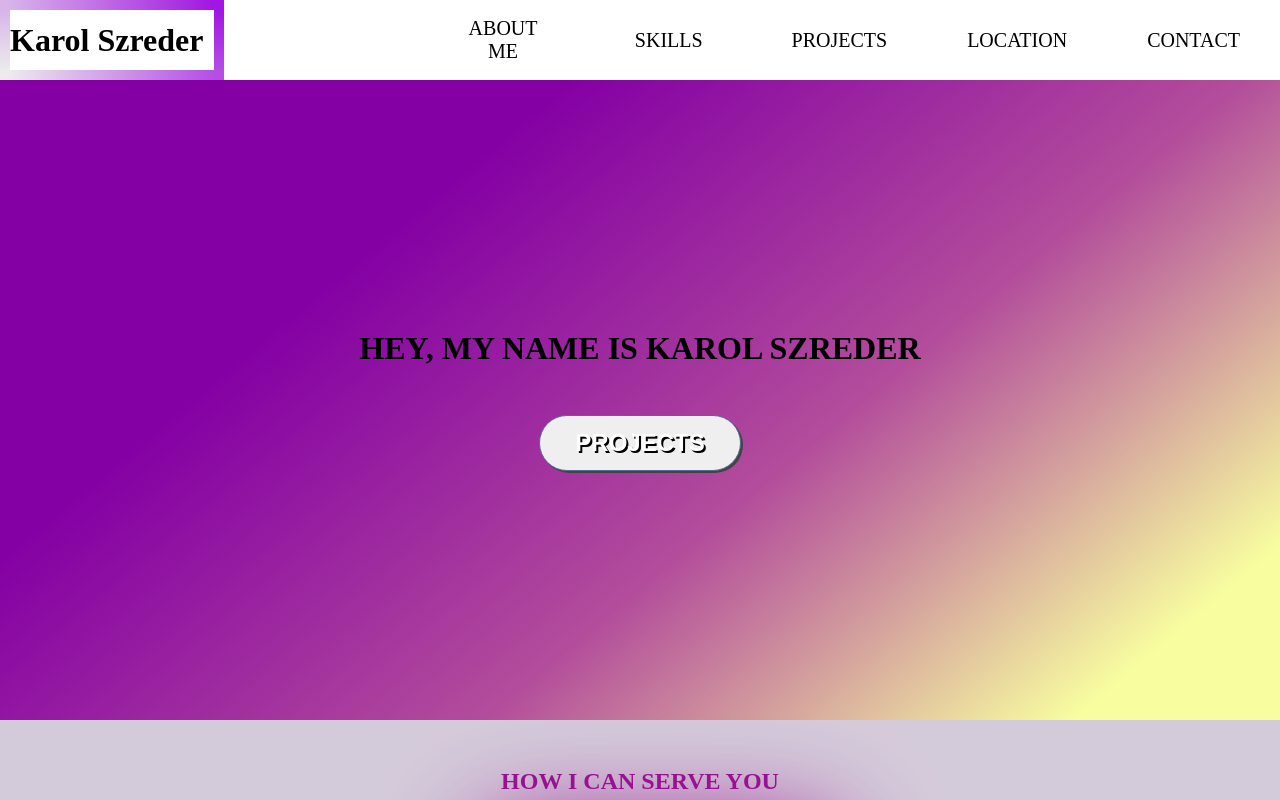
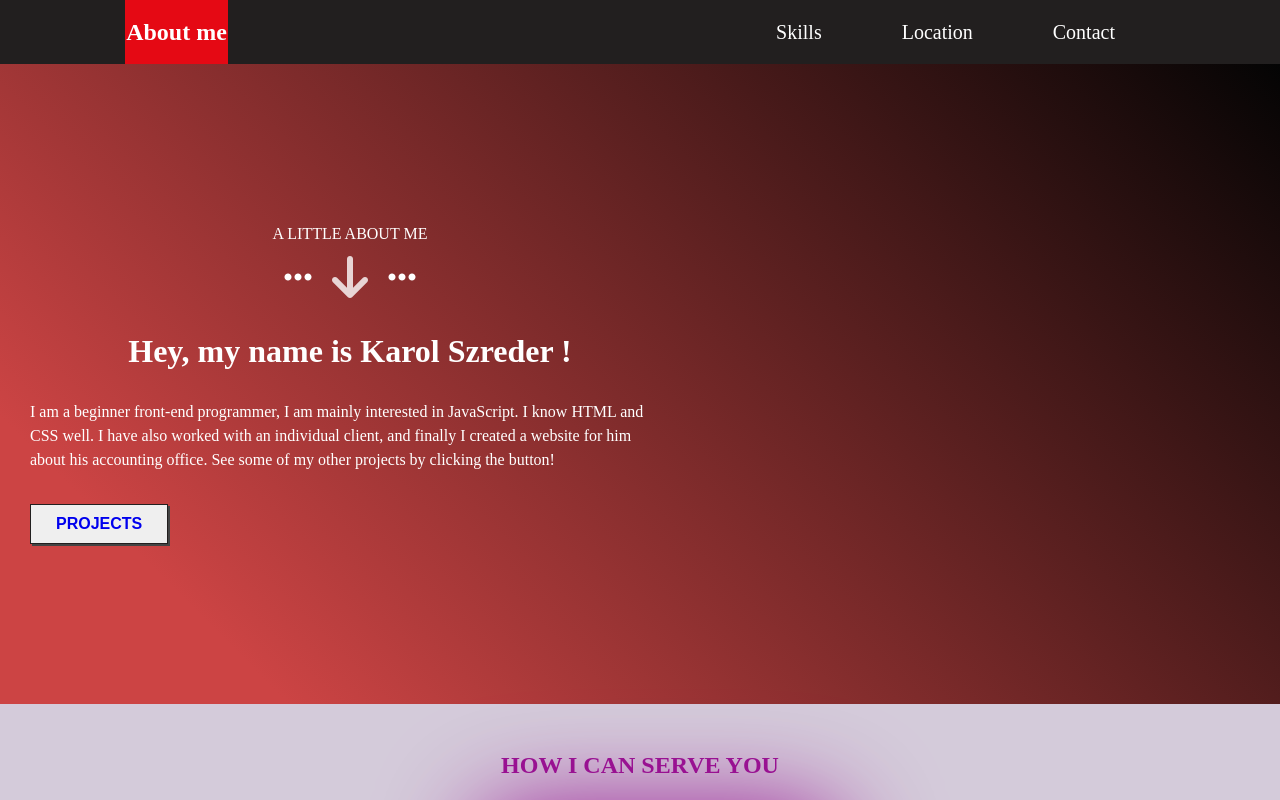
Before and after one commit to szrederkarol1/Final-project, a React (Vite) app: page / in a window 1280 px wide. Shown: the top 800 px of the page. Built offline with nearby package versions, Linux system fonts and the light colour scheme.

Commit message:
Change layout project and fix signUp

```diff
--- a/src/App.jsx
+++ b/src/App.jsx
@@ -17,9 +17,9 @@ const App = () => {
         <Routes>
           <Route path="/" element={<Base />} />;
           <Route path="/Projects" element={<Projects />} />;
-          <Route path="/Projects/SignIn" element={<SignIn />} />;
-          <Route path="/Projects/SignUp" element={<SignUp />} />;
-          <Route path="/Projects/NoteBook" element={<NoteBook />} />;
+          <Route path="/Projects/NoteBook" element={<NoteBook />} />;{" "}
+          <Route path="/Projects/NoteBook/SignIn" element={<SignIn />} />;
+          <Route path="/Projects/NoteBook/SignUp" element={<SignUp />} />;
           <Route path="/Projects/GiveITems" element={<Home />} />;
           <Route
             path="/Projects/GiveItems/logowanie"
--- a/src/components/first_view/Navigation.jsx
+++ b/src/components/first_view/Navigation.jsx
@@ -7,32 +7,54 @@ const Navigation = () => {
     <>
       <div className="top_bar">
         <div className="logo-container">
-          <h1 className="logo">Karol Szreder</h1>
+          <h1 className="logo">About me</h1>
         </div>
         <nav className="navigation">
           <li>
-            <a href="About me">ABOUT ME</a>
+            <a href="#skills">Skills</a>
           </li>
           <li>
-            <a href="#skills">SKILLS</a>
+            <a href="#location">Location</a>
           </li>
           <li>
-            <Link to="/Projects">PROJECTS</Link>
-          </li>
-          <li>
-            <a href="#location">LOCATION</a>
-          </li>
-          <li>
-            <a href="#contact">CONTACT</a>
+            <a href="#contact">Contact</a>
           </li>
         </nav>
       </div>
       <div className="header_container">
         <div className="welcome_site">
-          <h1 className="welcome_title">HEY, MY NAME IS KAROL SZREDER</h1>
-          <button type="submit" className="btn_first_page">
-            PROJECTS
-          </button>
+          <span className="above-arrow">A LITTLE ABOUT ME</span>
+          <div
+            className="dots"
+            style={{
+              display: "flex",
+              justifyContent: "center",
+              alignItems: "center",
+              marginBottom: "2em",
+            }}
+          >
+            <i
+              className="fa-solid fa-ellipsis-vertical fa-rotate-90 fa-2x"
+              style={{ marginRight: "30px" }}
+            ></i>
+            <i className="fa-solid fa-arrow-down fa-fade fa-3x"></i>
+            <i
+              className="fa-solid fa-ellipsis-vertical fa-rotate-90 fa-2x"
+              style={{ marginLeft: "30px" }}
+            ></i>
+          </div>
+          <h1 className="welcome_title">Hey, my name is Karol Szreder !</h1>
+          <span className="about-me-describe">
+            I am a beginner front-end programmer, I am mainly interested in
+            JavaScript. I know HTML and CSS well. I have also worked with an
+            individual client, and finally I created a website for him about his
+            accounting office. See some of my other projects by clicking the button!
+          </span>
+          <div className="btn-container">
+            <button type="submit" className="btn_first_page">
+              <Link className="link-projects" to="/Projects">PROJECTS</Link>
+            </button>
+          </div>
         </div>
       </div>
     </>
--- a/src/components/first_view/Navigation.scss
+++ b/src/components/first_view/Navigation.scss
@@ -17,28 +17,21 @@ $another-weight: 300;
   padding: 0;
   box-sizing: border-box;
   .top_bar {
-    height: 5em;
+    height: 4em;
     width: 100%;
     display: flex;
     justify-content: space-between;
-    background-color: white;
-    @media screen and (max-width: 1150px) {
-      display: block;
-    }
+    padding: 0 125px;
+    background-color: #221f1f;
     .logo-container {
-      border-style: solid;
-      border-width: 10px;
-      border-image: linear-gradient(
-          45deg,
-          rgb(236, 236, 236),
-          rgb(161, 21, 226)
-        )
-        1;
       display: flex;
       align-items: center;
-      width: 14em;
-      @media screen and (max-width: 1150px) {
-        height: 100%;
+      justify-content: center;
+      width: 10%;
+      background-color: #e50914;
+      .logo {
+        color: #ffffff;
+        font-size: 24px;
       }
     }
     .navigation {
@@ -46,36 +39,18 @@ $another-weight: 300;
       list-style-type: none;
       align-items: center;
       font-size: 20px;
-      @media screen and (max-width: 1150px) {
-        display: block;
-        width: 18%;
-        margin: 0;
-      }
-      &:hover {
-        background-color: blueviolet;
-        transition: 0.5s ease-out;
-      }
       li {
         height: 100%;
         width: 100%;
         @include flex;
         text-align: center;
         margin: 2em;
-        @media screen and (max-width: 1150px) {
-          margin-top: 4em;
-          margin-left: 4em;
-          width: 0;
-        }
-        &:hover {
-          background-color: bisque;
-          transition: 0.5s ease-out;
-        }
       }
       a {
         @include flex;
         height: 100%;
         width: auto;
-        color: black;
+        color: #ffffff;
         text-decoration: none;
         display: flex;
         font-weight: $secondary-weight;
@@ -85,26 +60,44 @@ $another-weight: 300;
 }
 .header_container {
   background: linear-gradient(
-    140deg,
-    rgba(132, 0, 164, 1) 28%,
-    rgb(179, 77, 155) 61%,
-    rgba(244, 254, 102, 0.623) 90%
+    45deg,
+    rgba(204, 68, 68, 1) 15%,
+    rgba(4, 4, 4, 1) 100%
   );
   height: 80vh;
-  @include flex;
+  display: flex;
+  align-items: center;
   .welcome_site {
-    text-align: center;
+    width: 50%;
+    display: flex;
+    flex-direction: column;
+    align-items: center;
+    color: #ffffff;
+    margin-left: 30px;
+    .btn-container {
+      display: flex;
+      justify-content: flex-start;
+      width: 100%;
+    }
+    .above-arrow {
+      text-align: center;
+      margin-bottom: 10px;
+    }
+    .about-me-describe {
+      margin-top: 30px;
+      line-height: 1.5em;
+    }
     .btn_first_page {
-      border: 1px solid #556699;
-      border-radius: 100px;
+      border: 1px solid #221f1f;
       box-shadow: 2px 2px #444444;
-      padding: 15px 35px;
-      color: #ffffff;
-      font: normal bold 24px/1 "Ubuntu", sans-serif;
-      text-align: center;
-      text-shadow: 2px 2px #000000;
+      padding: 10px 25px;
+      font: normal bold 16px "Ubuntu", sans-serif;
       margin-top: 2em;
       cursor: pointer;
+      position: relative;
+      a {
+        text-decoration: none;
+      }
     }
   }
 }
--- a/src/components/log_reg/SignIn.jsx
+++ b/src/components/log_reg/SignIn.jsx
@@ -38,7 +38,7 @@ const SignIn = () => {
               <h4 style={{ marginBottom: "1em" }}>Create an account</h4>
             </u>
             <Link
-              to="/Projects/SignUp"
+              to="/Projects/NoteBook/SignUp"
               style={{
                 textDecoration: "none",
                 color: "rgba(45, 89, 233)",
--- a/src/components/log_reg/SignUp.jsx
+++ b/src/components/log_reg/SignUp.jsx
@@ -21,7 +21,7 @@ const SignUp = () => {
     });
 
     if (!error) {
-      navigation("/Projects/SignIn");
+      navigation("/Projects/NoteBook/SignIn");
       return;
     }
     console.error(error);
@@ -47,7 +47,7 @@ const SignUp = () => {
               <h4 style={{ marginBottom: "1em" }}>Do you have an account?</h4>
             </u>
             <Link
-              to="/Projects/SignIn"
+              to="/Projects/NoteBook/SignIn"
               style={{
                 textDecoration: "none",
                 color: "rgba(45, 89, 233)",
--- a/src/components/notebook_project/notebook.jsx
+++ b/src/components/notebook_project/notebook.jsx
@@ -14,7 +14,7 @@ function NoteBook() {
   const getSession = async () => {
     const { data } = await supabase.auth.getSession();
     if (!data.session) {
-      navigation("/Projects/SignIn");
+      navigation("/Projects/NoteBook/SignIn");
       return;
     }
     setSession(data);
@@ -48,9 +48,9 @@ function NoteBook() {
   const handleLogout = async () => {
     let { error } = await supabase.auth.signOut();
     if (!error) {
-      navigation("/Projects/SignIn");
+      navigation("/Projects/NoteBook/SignIn");
     }
-    navigation("/Projects/SignIn");
+    navigation("/Projects/NoteBook/SignIn");
   };
 
   //zapisywanie nowej notatki w Supabase
@@ -83,8 +83,8 @@ function NoteBook() {
       <div className="notebook_header">Notebook</div>
       <div className="notebook_content">
         <form onSubmit={handleSaveNote}>
-          <textarea id="text" placeholder="Wpisz notatkę.."></textarea>
-          <button>Zapisz</button>
+          <textarea id="text" placeholder="Enter a note.."></textarea>
+          <button>Save</button>
         </form>
         {entries && (
           <ul>
--- a/src/components/projects/Projects.jsx
+++ b/src/components/projects/Projects.jsx
@@ -7,7 +7,7 @@ function Projects() {
       <div className="projects_content">
         <div className="register_content">
           <Link
-            to="/Projects/SignUp"
+            to="/Projects/NoteBook/SignUp"
             className="register"
             style={{
               textDecoration: "none",
```
